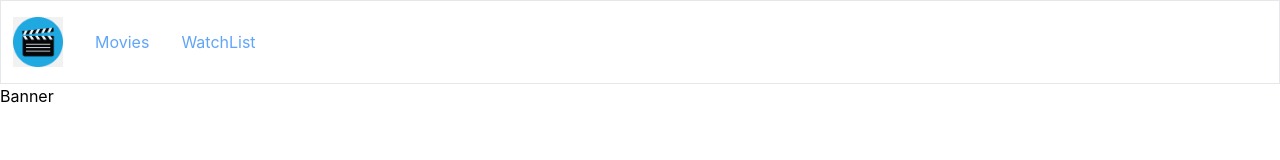
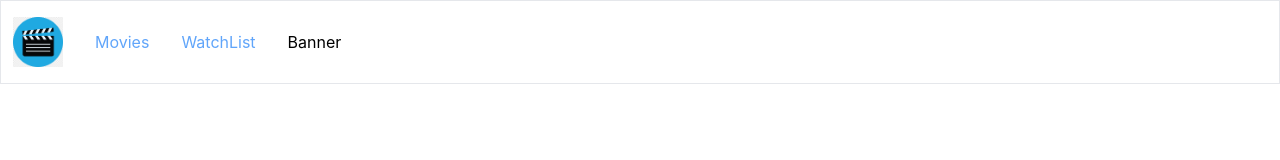
Before and after one commit to HimaGirija99/imdb_project, a React (Create React App) app: page / in a window 1280 px wide. Shown: the top 160 px of the page. Built offline with nearby package versions, Linux system fonts and the light colour scheme.

Commit message:
commit 10

```diff
--- a/src/App.js
+++ b/src/App.js
@@ -5,12 +5,11 @@ import Banner from './components/Banner'
 import movieLogo from './components/movieLogo.png'
 function App() {
   return (
-    <div>
-      <div className = 'flex border space-x-8 items-center pl-3 py-4'>
+    <div className = 'flex border space-x-8 items-center pl-3 py-4'>
     <img src={movieLogo} alt="" className = 'w-[50px]'/>
     <h3 className = 'text-blue-400'>Movies</h3>
     <h3 className = 'text-blue-400'>WatchList</h3>
-    </div>
+
       <Banner/>
     </div>
   );
```
